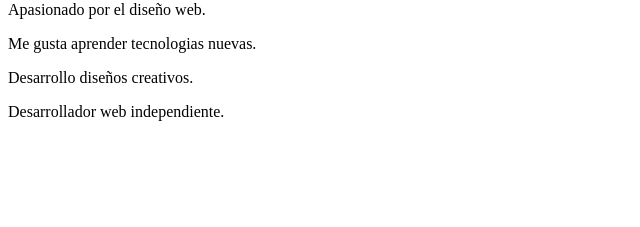
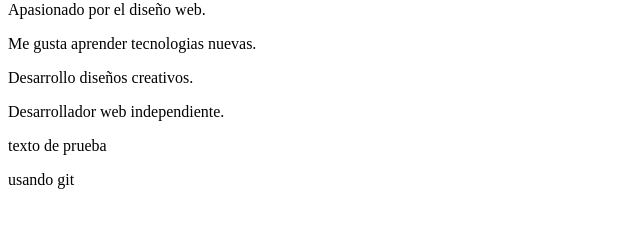
Before and after one commit to SegritR/sr-site, a plain HTML site: page index.html in a window 1280 px wide. Shown: the part 105-332 px from the top of the page, without its empty margins (0-640 px from the left). Drawn offline with Linux system fonts and the light colour scheme.

Commit message:
commit de prueba

```diff
--- a/index.html
+++ b/index.html
@@ -23,6 +23,8 @@
         <p class="text-mian">Me gusta aprender tecnologias nuevas.</p>
         <p class="text-mian">Desarrollo diseños creativos.</p>
         <p class="text-main">Desarrollador web independiente.</p>
+        <p>texto de prueba</p>
+        <p>usando git</p>
     </main>
 </body>
 
```
